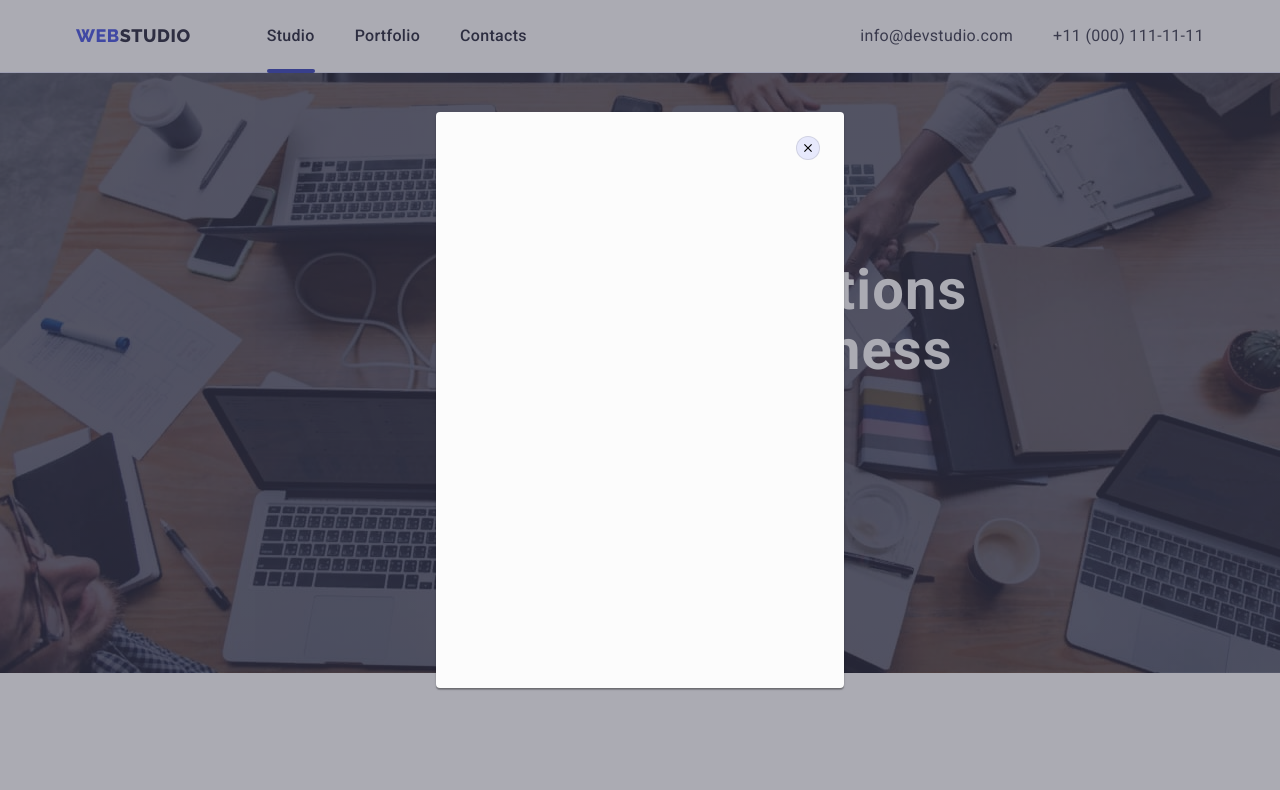
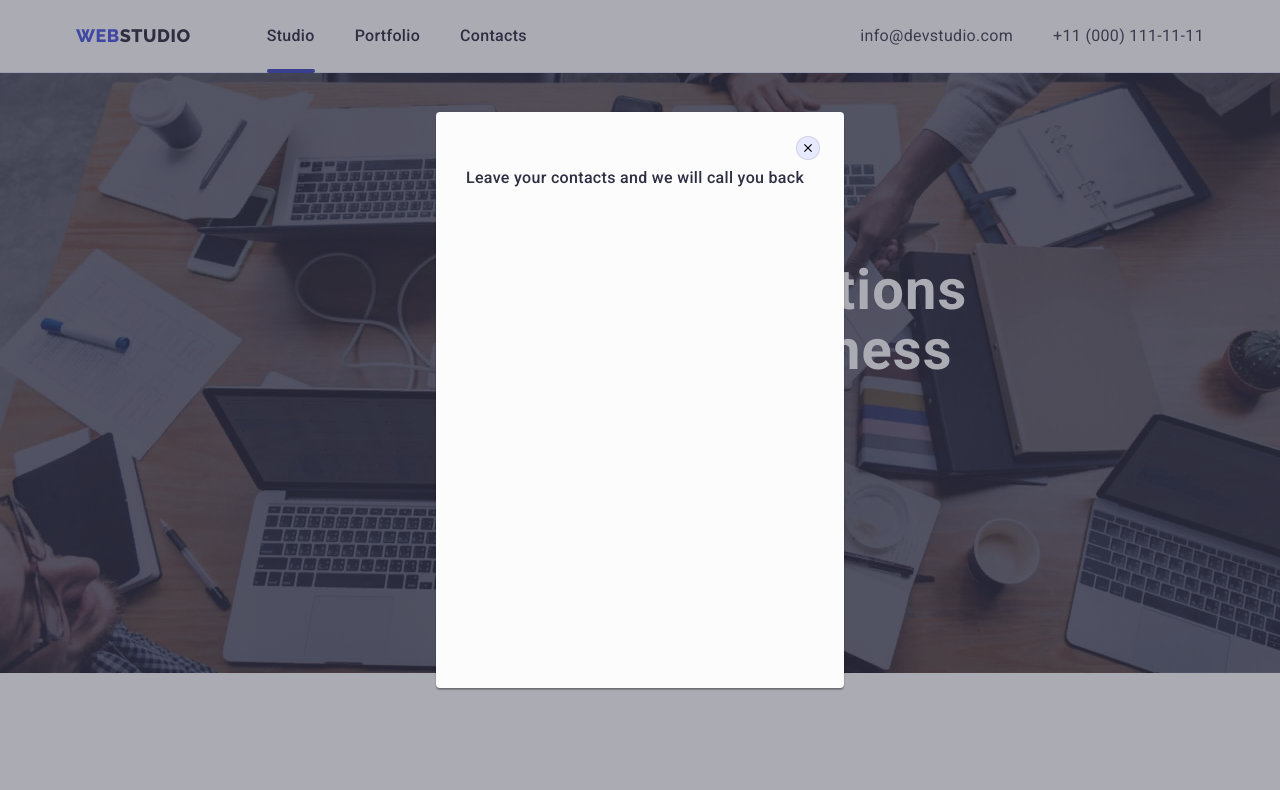
Before and after one commit to 77Vadim77/goit-markup-hw-05, a plain HTML site: page index.html in a window 1280 px wide. Both pictures are taken after a click on the button "Order Service". Shown: the top 790 px of the page. Drawn offline with nearby package versions, Linux system fonts and the light colour scheme.

Commit message:
kjhgfdfg

```diff
--- a/css/styles.css
+++ b/css/styles.css
@@ -708,6 +708,7 @@ button {
     box-shadow: 0px 1px 1px rgba(0, 0, 0, 0.14), 0px 1px 3px rgba(0, 0, 0, 0.12), 0px 2px 1px rgba(0, 0, 0, 0.2);
     border-radius: 4px;
     transition: transform 250ms cubic-bezier(0.4, 0, 0.2, 1) linear;
+    padding: 30px;
 }
 
 .modal-close-btn {
@@ -735,3 +736,12 @@ button {
     background: var(--color-ocean);
     fill: var(--body-color);
 }
+
+.modal-text {
+    font-weight: 500;
+    font-size: 16px;
+    line-height: 24px;
+    letter-spacing: 0.02em;
+    color: var(--color-grey);
+    margin-top: 24px;
+}
--- a/index.html
+++ b/index.html
@@ -352,6 +352,7 @@
                 <use href="./images/icon4.svg#icon-Vector"></use>
               </svg>
             </button>
+            <p class="modal-text">Leave your contacts and we will call you back</p>
           </div>
         </div>
 
```
